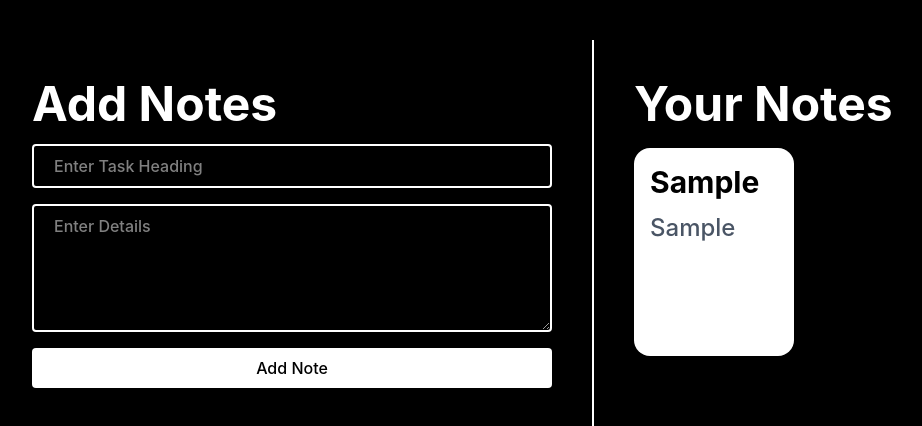
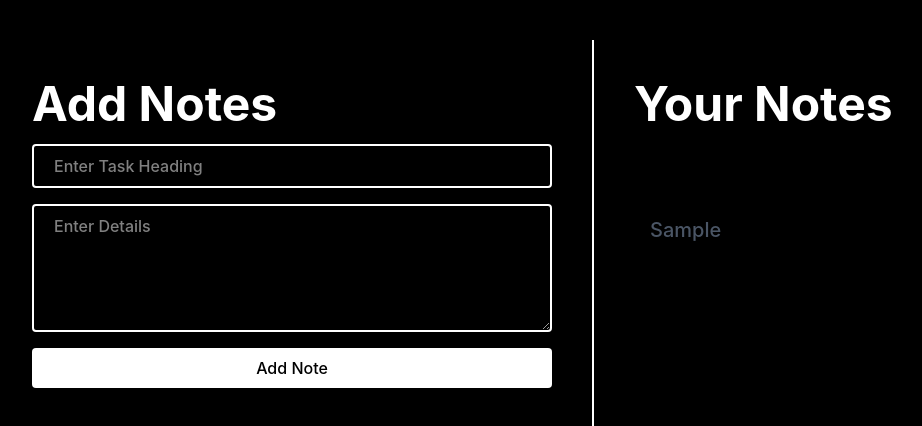
Before and after one commit to sahilshingate01/Notes-react, a React (Vite) app: page / in a window 1280 px wide. Both pictures are taken after typing "Sample", "Sample" into the empty fields and a click on the button "Add Note". Shown: the top 426 px of the page, without its empty margins (48-970 px from the left). Built offline with nearby package versions, Linux system fonts and the light colour scheme; the HTML template or start-up script is replaced by a standard one.

Commit message:
notes bg png add to notes ui

```diff
--- a/src/App.jsx
+++ b/src/App.jsx
@@ -53,11 +53,11 @@ const App = () => {
 
         <h1 className=' text-5xl font-bold'>Your Notes</h1>
 
-        <div className='flex flex-wrap gap-5 mt-5 overflow-auto h-full'>
+        <div className='flex flex-wrap gap-5 mt-5 overflow-auto h-full justify-start '>
           {task.map((ele,idx) => {
-            return <div key={idx} className='h-52 w-40 bg-white rounded-2xl p-4 '>
-              <h2 className='text-3xl text-black font-bold '> {ele.title} </h2>
-              <p className='text-2xl text-gray-600 mt-3 font-medium '>{ele.detail}</p>
+            return <div key={idx} className='h-52 w-40 rounded-2xl p-4 bg-[url("https://encrypted-tbn0.gstatic.com/images?q=tbn:ANd9GcS7qMZEJSG6vy2aOHZ7uuSF75vX7cOAgTl3sQ&s")] bg-cover'>
+              <h2 className='text-3xl text-black font-bold mt-2'> {ele.title} </h2>
+              <p className='text-xl text-gray-600 mt-2 font-medium '>{ele.detail}</p>
             </div>
           })}
         </div>
```
